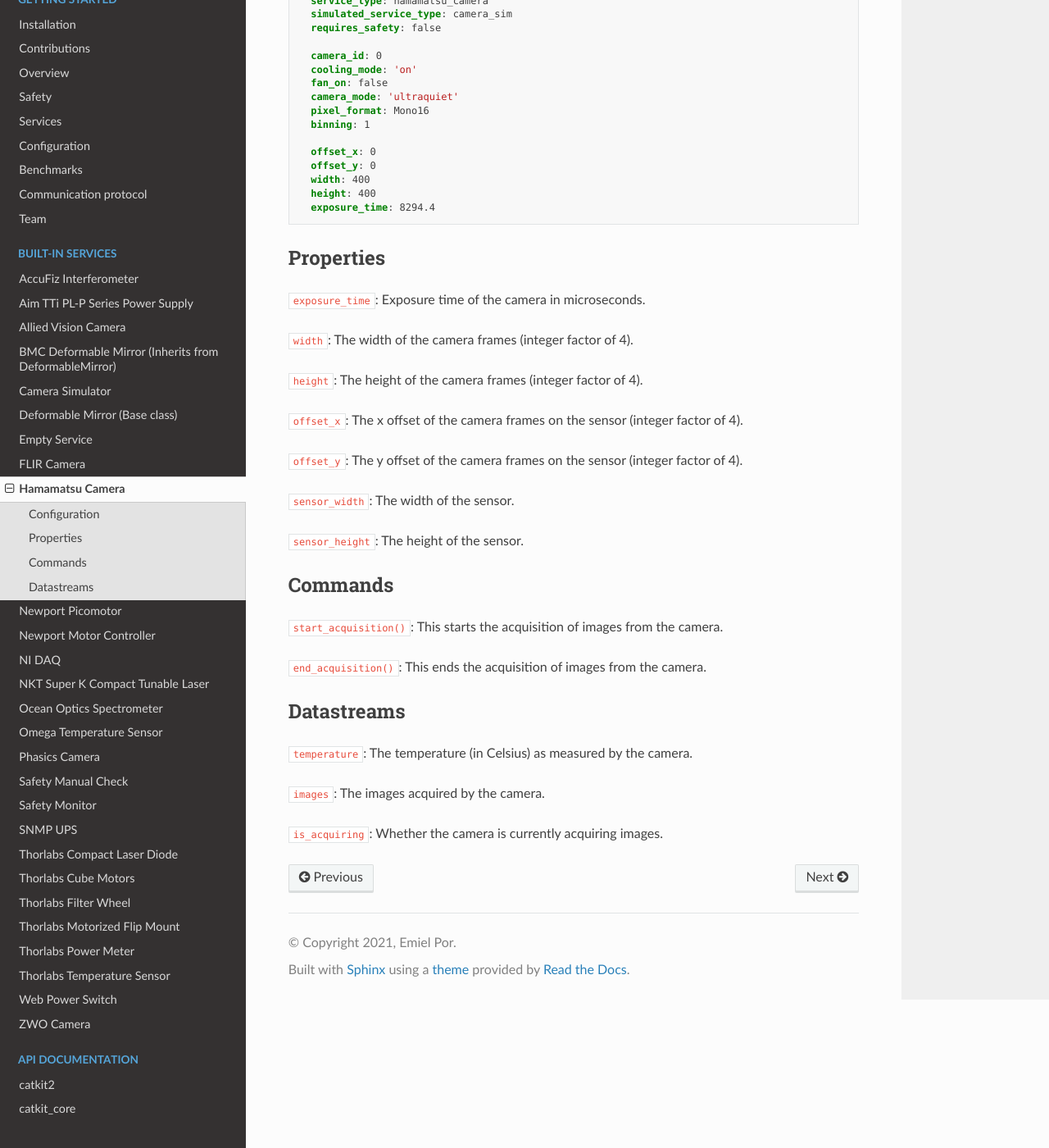
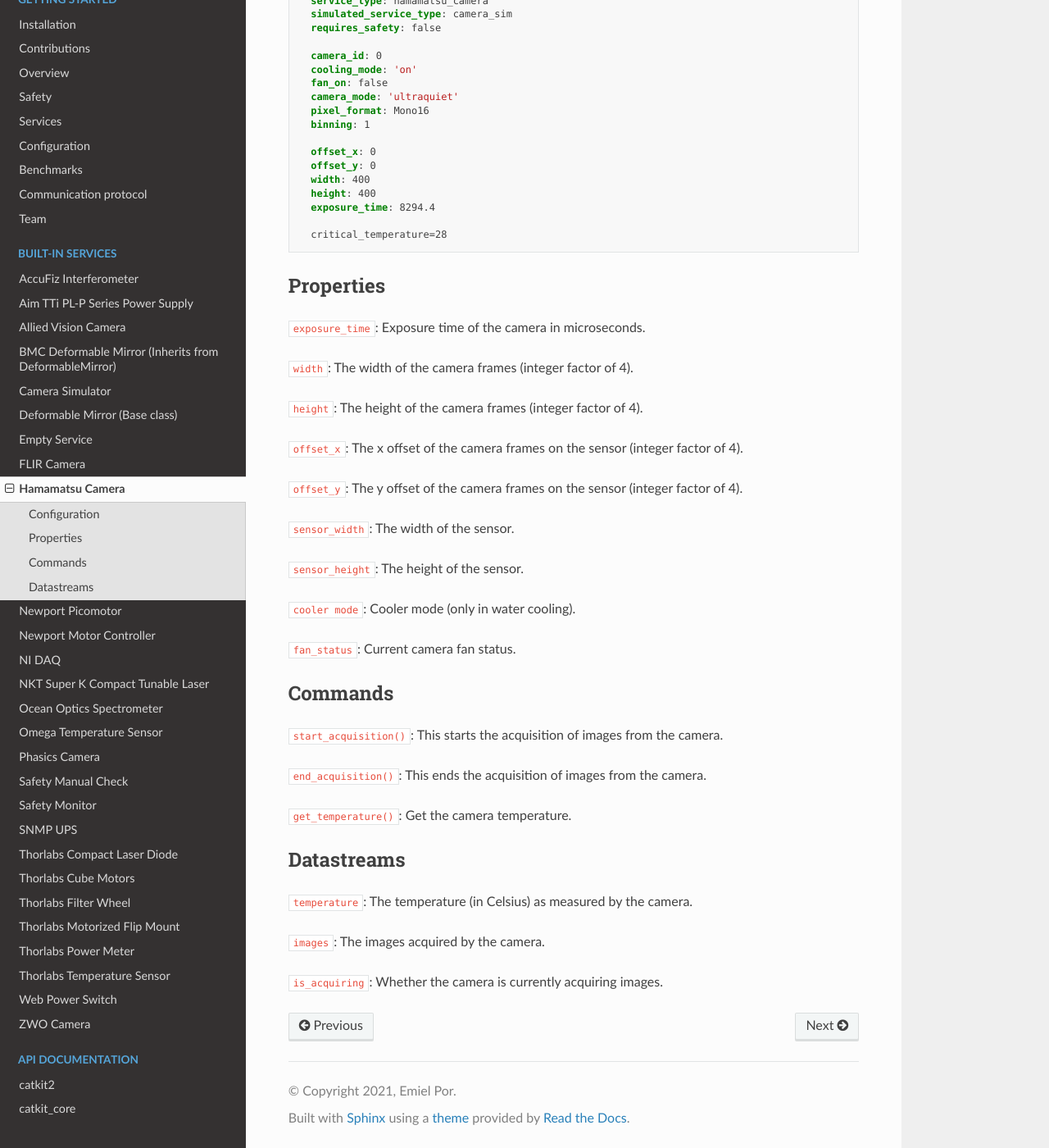
Before and after one commit to spacetelescope/catkit2, a Sphinx documentation site: the page built from docs/services/hamamatsu_camera.rst, in a window 1280 px wide and 1400 px high, scrolled down 544 px. Shown: the whole window at 82% size. Built offline with Sphinx 7.4.7 and the Read the Docs theme 3.1.0, drawn with Linux system fonts in a browser that asks for light colours.

Commit message:
comments and documentation

```diff
--- a/docs/services/hamamatsu_camera.rst
+++ b/docs/services/hamamatsu_camera.rst
@@ -36,6 +36,8 @@
       height: 400
       exposure_time: 8294.4
 
+      critical_temperature=28
+
 Properties
 ----------
 ``exposure_time``: Exposure time of the camera in microseconds.
@@ -52,11 +54,17 @@
 
 ``sensor_height``: The height of the sensor.
 
+``cooler mode``: Cooler mode (only in water cooling).
+
+``fan_status``: Current camera fan status.
+
 Commands
 --------
 ``start_acquisition()``: This starts the acquisition of images from the camera.
 
 ``end_acquisition()``: This ends the acquisition of images from the camera.
+
+``get_temperature()``: Get the camera temperature.
 
 Datastreams
 -----------
```
Also changed, not shown: 1 other file.
